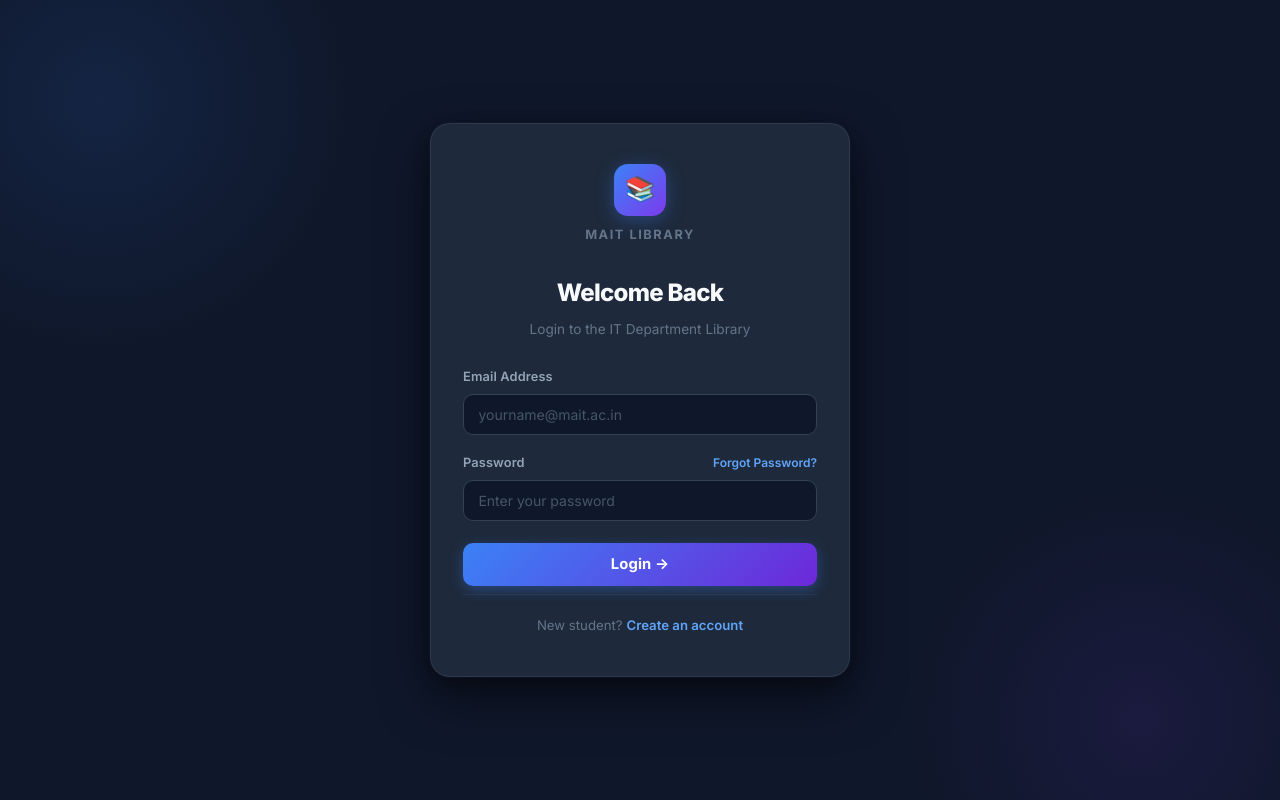
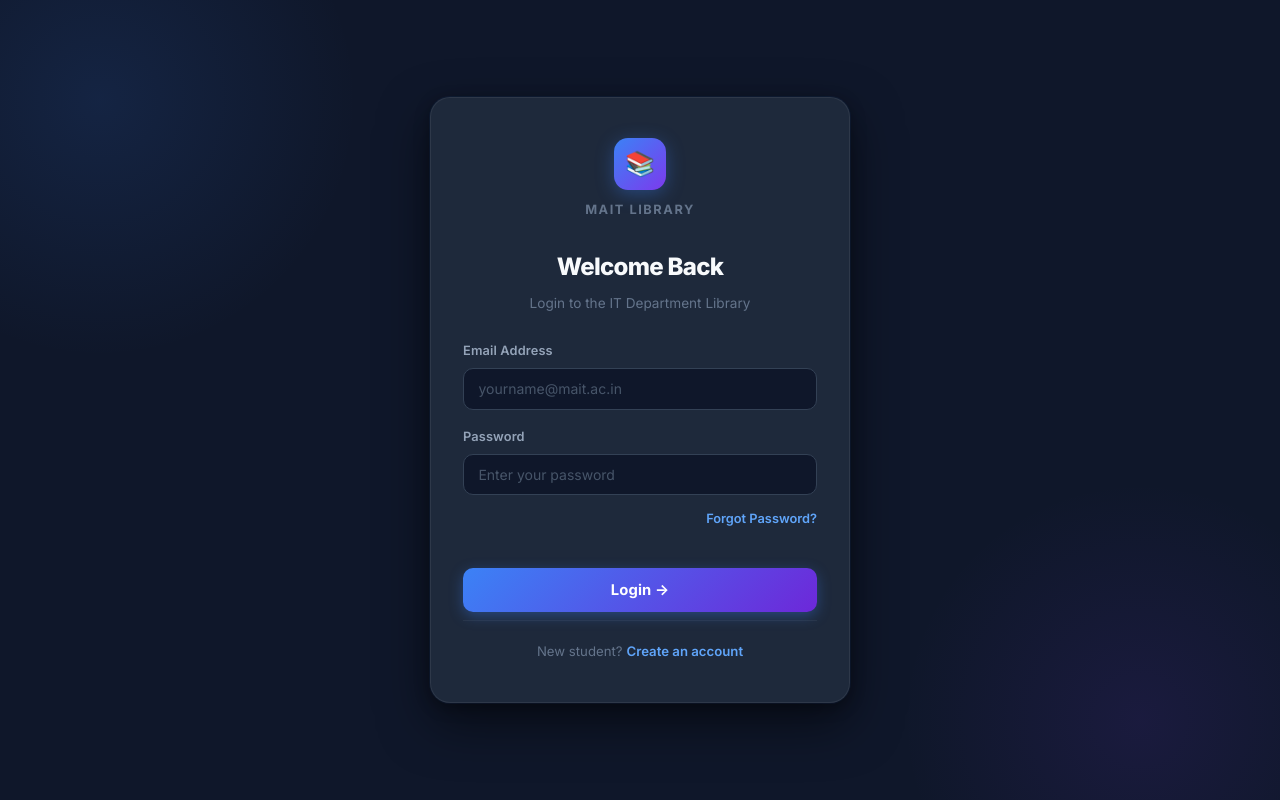
Before and after one commit to Abhinavgupta111/library-website, a React (Vite) app in the folder frontend/: page /login in a window 1280 px wide. Built offline with nearby package versions, Linux system fonts and the light colour scheme.

Commit message:
Added forgot password option to login page

```diff
--- a/frontend/src/components/Login.jsx
+++ b/frontend/src/components/Login.jsx
@@ -73,12 +73,7 @@ const Login = () => {
                     </div>
 
                     <div className="auth-field">
-                        <div style={{ display: 'flex', justifyContent: 'space-between', alignItems: 'baseline' }}>
-                            <label className="auth-label" htmlFor="lg-password">Password</label>
-                            <Link to="/forgot-password" style={{ fontSize: '0.75rem', color: '#60a5fa', textDecoration: 'none', fontWeight: 600 }}>
-                                Forgot Password?
-                            </Link>
-                        </div>
+                        <label className="auth-label" htmlFor="lg-password">Password</label>
                         <input
                             id="lg-password"
                             type="password"
@@ -89,6 +84,13 @@ const Login = () => {
                             required
                             autoComplete="current-password"
                         />
+                    </div>
+
+                    {/* Forgot Password Link */}
+                    <div style={{ textAlign: 'right', marginTop: '-0.5rem', marginBottom: '1rem' }}>
+                        <Link to="/forgot-password" style={{ fontSize: '0.8rem', color: '#60a5fa', textDecoration: 'none', fontWeight: 600 }}>
+                            Forgot Password?
+                        </Link>
                     </div>
 
                     <button type="submit" className="auth-submit-btn">
```
